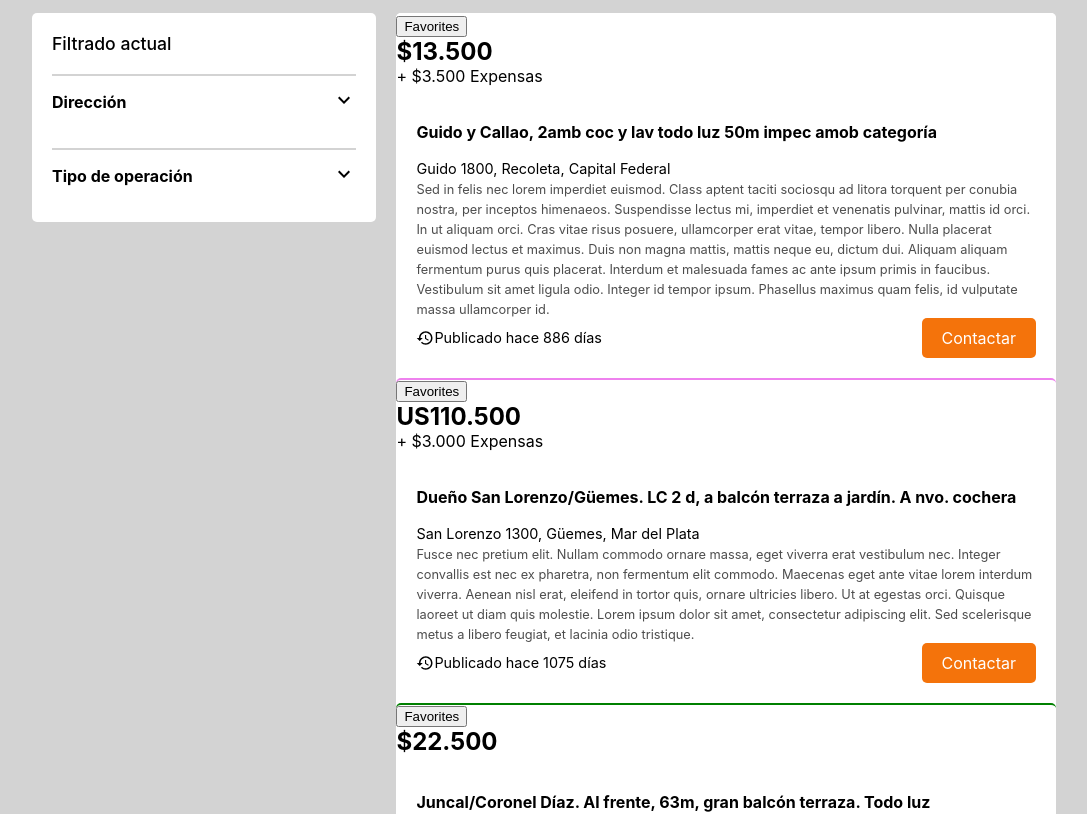
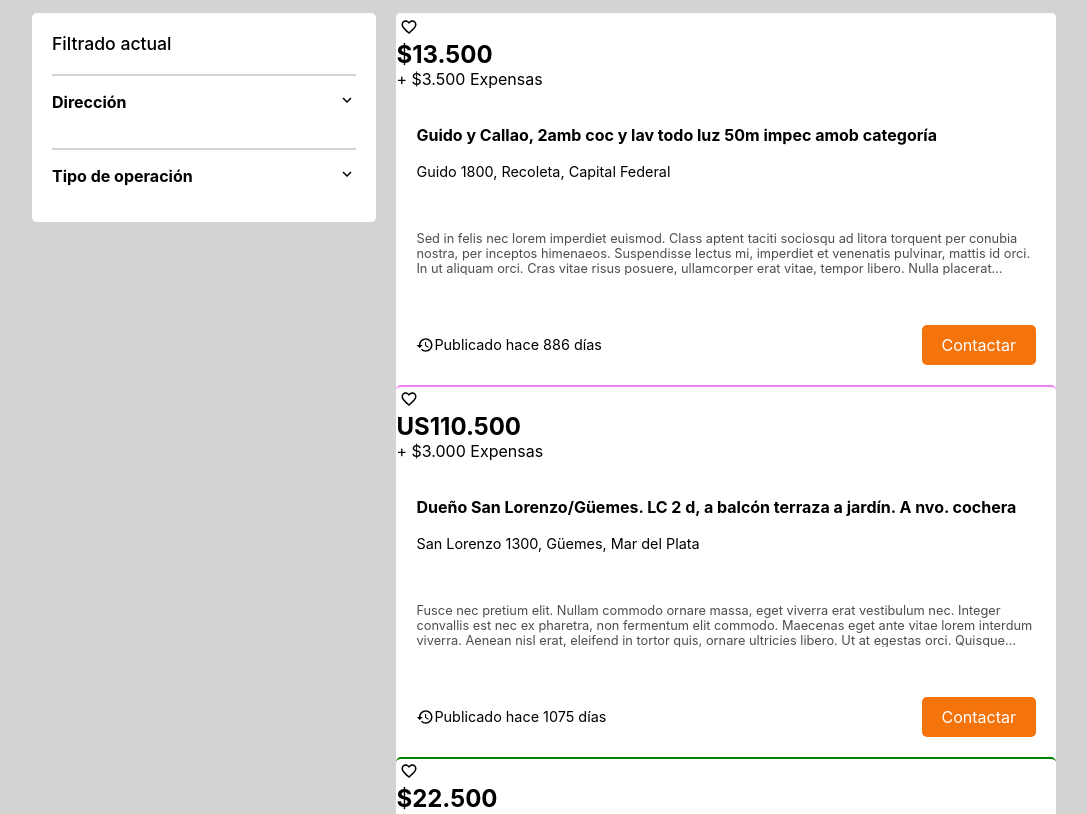
Before and after one commit to JuanDeccechis/postings, a React (Create React App) app: page / in a window 1280 px wide. Shown: the top 814 px of the page, without its empty margins (96-1183 px from the left). Built offline with nearby package versions, Linux system fonts and the light colour scheme.

Commit message:
description with more styles, favorites with icon

```diff
--- a/src/App.css
+++ b/src/App.css
@@ -1,9 +1,10 @@
 #root{
   --primary-color: #f4730b;
-  --secondary-color: #640b73;
+  --secondary-color: rgb(26, 143, 137);
   --background-color: lightgrey;
   --container-color: white;
   --button-text-color: white;
+  --long-separation: 50px;
   --separation: 20px;
   --short-separation: 10px;
   --border-radius: 5px;
@@ -26,9 +27,9 @@ input {
   border-color: var(--background-color);
 }
 
-label, span.description-text {
+label, div.description-text {
   font-size: 0.8em;
-  color: rgba(0, 0, 0, 0.7);
+  color: rgba(0, 0, 0, 0.7); /* color gris de texto*/
 }
 
 .btn {
--- a/src/components/Description.jsx
+++ b/src/components/Description.jsx
@@ -27,8 +27,8 @@ class Description extends React.Component {
                     <span className="post-special-text"> { location_city } </span>
                 }
                 </div>
-                <div>
-                    <span className="description-text"> { description } </span>
+                <div className="description-container">
+                    <div className="description-text"> { description } </div>
                 </div>
 
             </div>
--- a/src/components/Filters.jsx
+++ b/src/components/Filters.jsx
@@ -54,7 +54,7 @@ class Filters extends React.Component {
                         <h3>Dirección</h3>
                     </div>
                     <div className="selectorAccordion">
-                        <ExpandMoreIcon className={`icon right`}/>
+                        <ExpandMoreIcon className={`icon right short-icon`}/>
                     </div>
                 </div>
                 <div className="accordion-content inline">
@@ -67,7 +67,7 @@ class Filters extends React.Component {
                         <h3>Tipo de operación</h3>
                     </div>
                     <div className="selectorAccordion">
-                        <ExpandMoreIcon className={`icon right`}/>
+                        <ExpandMoreIcon className={`icon right short-icon`}/>
                     </div>
                 </div>
                 <div className="accordion-content">
--- a/src/components/PostItem.jsx
+++ b/src/components/PostItem.jsx
@@ -3,6 +3,8 @@ import Carrousel from './Carrousel'
 import Description from './Description'
 import Price from './Price'
 import PublishDate from './PublishDate'
+import FavoriteBorderIcon from '@material-ui/icons/FavoriteBorder';
+import FavoriteIcon from '@material-ui/icons/Favorite';
 
 class PostItem extends React.Component {
     constructor(props) {
@@ -41,7 +43,13 @@ class PostItem extends React.Component {
             <li key={index} className={`container post-item-container decoration-plan ${post.publication_plan}`}>
                 <div>
                     <div>
-                        <button className={isFavorite ? 'favorite' : ''} onClick={() => this.handleToggleFavorites(post.posting_id)}>Favorites</button>
+                        <div className="favorite-container" onClick={() => this.handleToggleFavorites(post.posting_id)}>
+                        {isFavorite ?
+                            <FavoriteIcon className={`icon right short-icon favorite`} />
+                        :
+                            <FavoriteBorderIcon className={`icon right short-icon`} />
+                        }
+                        </div>
                         <Carrousel />
                         {post.posting_prices[0].expenses ?
                             <Price
@@ -58,6 +66,7 @@ class PostItem extends React.Component {
                     }
                     </div>
                 </div>
+
                 <div className="post-description-container">
                     <div>
                         <Description
--- a/src/styles/description.scss
+++ b/src/styles/description.scss
@@ -1,3 +1,16 @@
 .post-description-container {
     padding: var(--separation);
 }
+
+.description-container {
+    padding: var(--long-separation) 0;
+}
+
+.description-text {
+    height: 44px;
+    overflow-y: hidden;
+    text-overflow: ellipsis;
+    display: -webkit-box;
+    -webkit-line-clamp: 3;
+    -webkit-box-orient: vertical;
+}
--- a/src/styles/icons.scss
+++ b/src/styles/icons.scss
@@ -6,7 +6,7 @@
     &.special-icon {
         border: 1px solid var(--background-color);
         border-radius: var(--border-radius);
-        padding: 10px;
-        color: rgb(26, 143, 137);
+        padding: var(--short-separation);
+        color: var(--secondary-color);
     }
 }
--- a/src/styles/postItem.scss
+++ b/src/styles/postItem.scss
@@ -13,12 +13,23 @@
         border-color: green;
     }
     &.SIMPLE{
-        border-color: rgba(255, 00, 00, 0);
+        border-color: rgba(0, 0, 0, 0); //transparente, sin borde queda distinto
     }
 }
 
+.favorite-container {
+    background-color: var(--container-color);
+    border-radius: 500px;
+    width: 25px;
+    height: 25px;
+    display: flex;
+    flex-direction: row;
+    justify-content: center;
+    align-items: center;
+}
+
 .favorite {
-    background-color: salmon;
+    color: salmon;
 }
 
 .without-link-styles {
```
